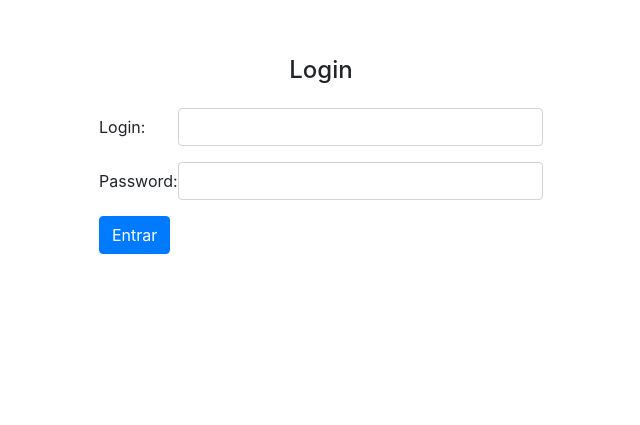
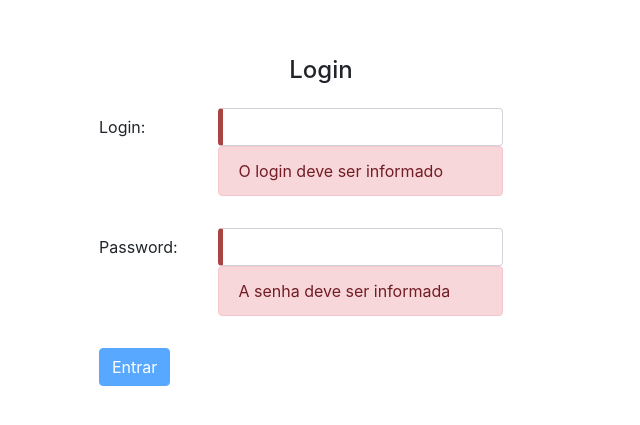
Before and after one commit to cauezito/angular-jdev, an Angular app: page / in a window 1280 px wide. Shown: the part 111-536 px from the top of the page, without its empty margins (319-959 px from the left). Built offline with nearby package versions, Linux system fonts and the light colour scheme.

Commit message:
Validando formulário de login

```diff
--- a/src/app/app.component.html
+++ b/src/app/app.component.html
@@ -6,22 +6,33 @@
       <form>
         <h4 class="mb-4 text-center">Login</h4>
         <div class="form-group row">
-          <label for="email" class="col-sm-2 col-form-label">Login:</label>
-          <div class="col-sm-10">
-            <input [(ngModel)] = "user.login"  type="email" class="form-control" id="login" name="login"
+          <label for="email" class="col-sm-3 col-form-label">Login:</label>
+          <div class="col-sm-12 col-md-8">
+            <input [(ngModel)] = "user.login" #login="ngModel"
+             type="email" class="form-control" id="login" name="login"
             required="true">
+            <div *ngIf="login.invalid" class="alert alert-danger">
+              O login deve ser informado
+            </div>
+
           </div>
         </div>
         <div class="form-group row">
-          <label for="password" class="col-sm-2 col-form-label">Password:</label>
-          <div class="col-sm-10">
-            <input [(ngModel)] = "user.pass"  type="password" class="form-control" id="pass" name="pass"
+          <label for="password" class="col-sm-3 col-form-label">Password:</label>
+          <div class="col-sm-12 col-md-8">
+            <input [(ngModel)] = "user.pass"  #pass="ngModel"
+            type="password" class="form-control" id="pass" name="pass"
             required="true">
+            <div *ngIf="pass.invalid" class="alert alert-danger">
+              A senha deve ser informada
+            </div>
           </div>
+
         </div>
         <div class="form-group row">
           <div class="col-sm-10">
-            <button type="button" class="btn btn-primary" (click)="login()">Entrar</button>
+            <button type="button" [disabled]="login.invalid || pass.invalid"
+            class="btn btn-primary" (click)="login()">Entrar</button>
           </div>
         </div>
       </form>
--- a/src/app/service/LoginService.ts
+++ b/src/app/service/LoginService.ts
@@ -17,7 +17,7 @@ export class LoginService{
             localStorage.setItem("token", token);
         },
         error => {
-            console.error("Dados inválidos!")
+            alert('Acesso negado!');
         });
     }
 }
--- a/src/styles.css
+++ b/src/styles.css
@@ -1 +1,7 @@
-/* You can add global styles to this file, and also import other style files */
+.ng-valid[required], .ng-valid.required{
+    border-left: 5px solid #42A948;
+}
+
+.ng-invalid:not(form){
+    border-left: 5px solid #a94442;
+}
```
